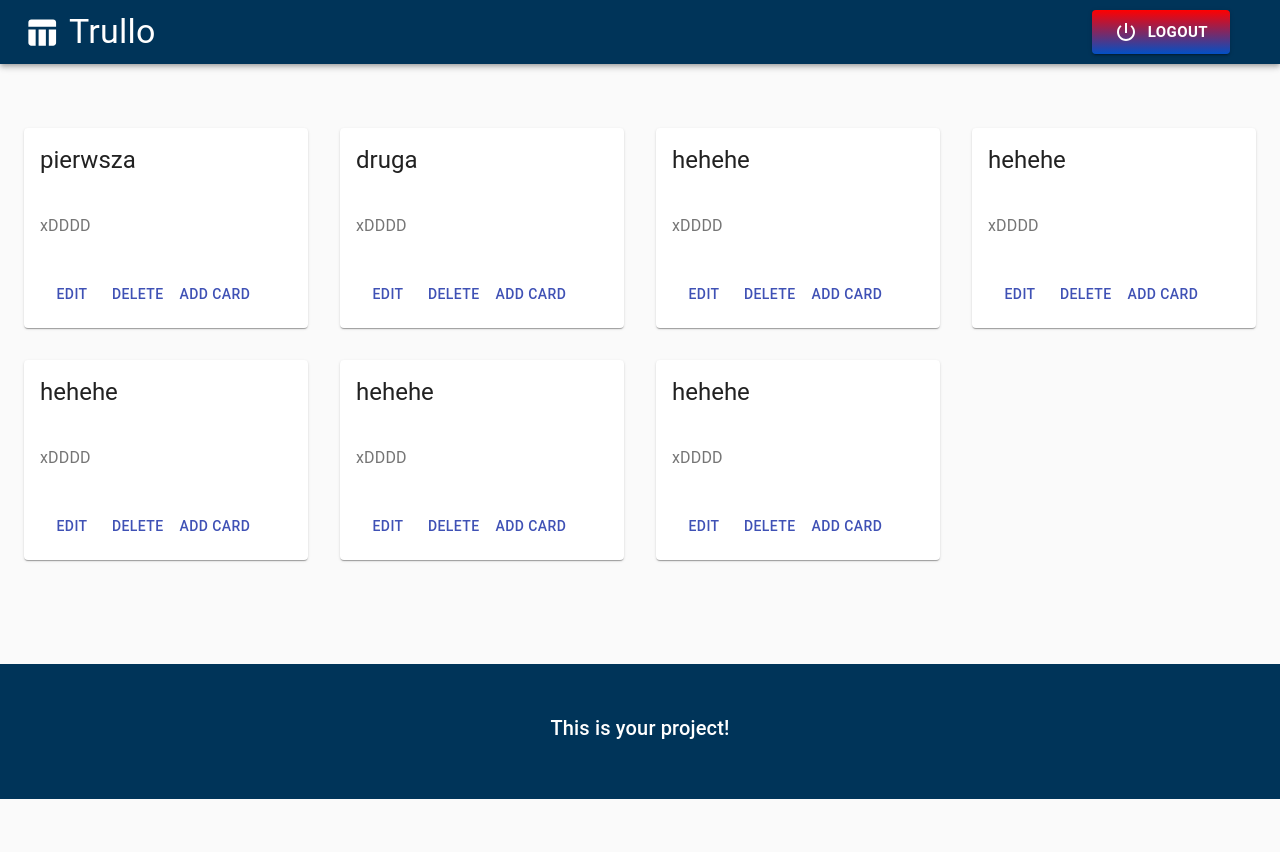
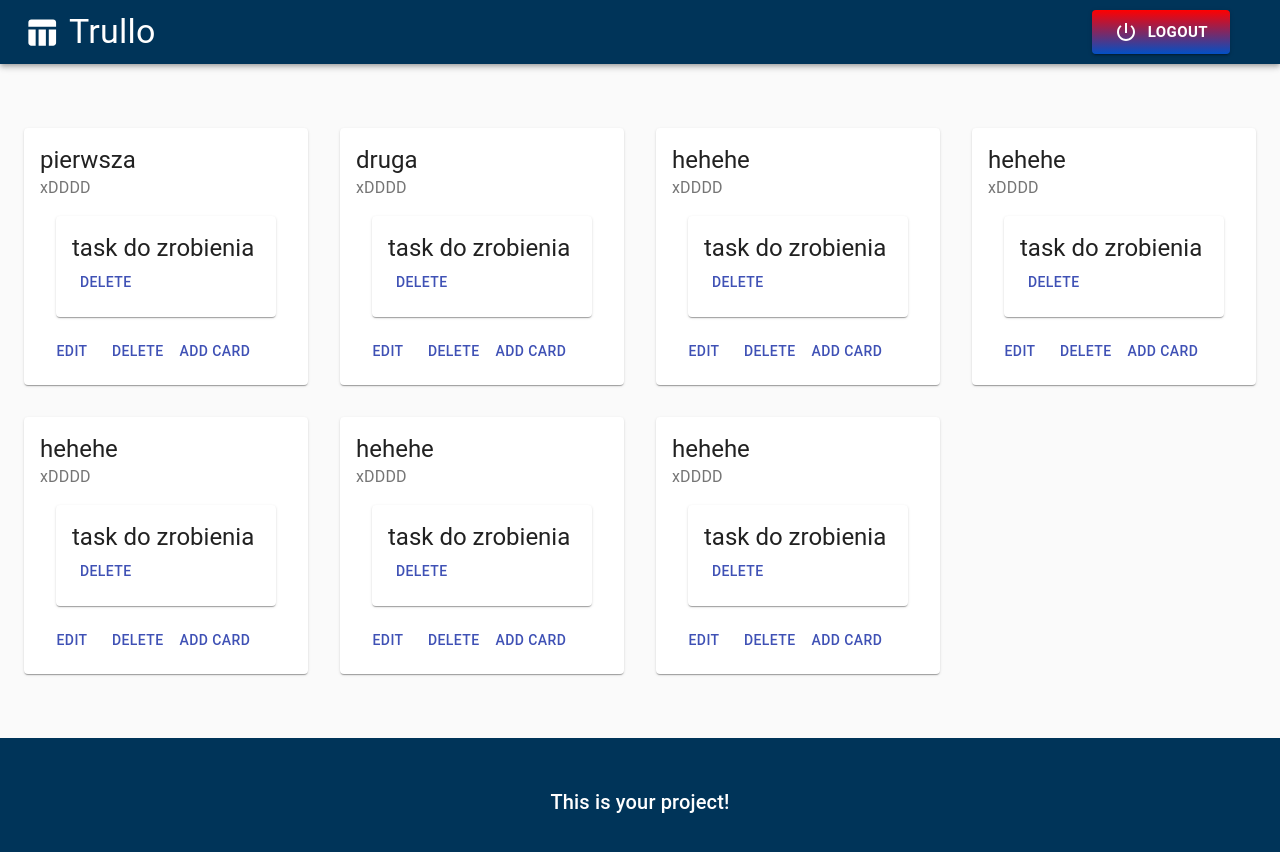
Before and after one commit to tobiaszkubiak31/web_development_lab, a React (Create React App) app in the folder frontend/: page /board/1 in a window 1280 px wide. Shown: the top 852 px of the page. Before the commit the page ends 800 px from the top, so only its background shows below. Built offline with nearby package versions, Linux system fonts and the light colour scheme; sample sign-in values are in the browser's storage.

Commit message:
card component

```diff
--- /dev/null
+++ b/frontend/src/components/board/Card.js
@@ -0,0 +1,48 @@
+import React, {useState, useEffect} from 'react';
+import Button from "@material-ui/core/Button";
+import { makeStyles } from '@material-ui/core/styles';
+import Typography from '@material-ui/core/Typography';
+import Paper from "@material-ui/core/Paper";
+import AuthService from "../../utils/service.js";
+import { useHistory } from "react-router-dom";
+
+function preventDefault(event) {
+  event.preventDefault();
+}
+
+const useStyles = makeStyles((theme) => ({
+  depositContext: {
+    flex: 1,
+  },
+  fixedHeightPaper: {
+    margin: theme.spacing(2),
+    padding: theme.spacing(2),
+    display: 'flex',
+    overflow: 'auto',
+    flexDirection: 'column',
+    minHeight: 50
+  }
+}));
+
+export default function Card(props) {
+  const classes = useStyles();
+  const history = useHistory();
+
+  return (
+    <React.Fragment>
+        <Paper className={classes.fixedHeightPaper}>
+
+        <Typography component="p" variant="h5">
+            {props.text}
+        </Typography>
+
+        <div>
+            <Button color="primary" href="#" onClick={preventDefault}>
+             Delete
+            </Button>
+        </div>
+
+        </Paper>
+    </React.Fragment>
+  );
+}
--- a/frontend/src/components/board/List.js
+++ b/frontend/src/components/board/List.js
@@ -5,6 +5,7 @@ import Typography from '@material-ui/core/Typography';
 import Paper from "@material-ui/core/Paper";
 import AuthService from "../../utils/service.js";
 import { useHistory } from "react-router-dom";
+import Card from "./Card";
 
 function preventDefault(event) {
   event.preventDefault();
@@ -32,13 +33,7 @@ export default function List(props) {
   var getCards = () => {
 
         // return mock data
-        return [{id: 1, text: "pierwsza"},
-                {id: 2, text: "druga"},
-                {id: 3, text: "hehehe"},
-                {id: 4, text: "hehehe"},
-                {id: 5, text: "hehehe"},
-                {id: 6, text: "hehehe"},
-                {id: 7, text: "hehehe"}]
+        return [{id: 1, text: "task do zrobienia"}]
 
         AuthService.getListsCards(props.id).then((response) => {
             if (response === 401) {
@@ -72,10 +67,16 @@ export default function List(props) {
         <Typography color="textSecondary" className={classes.depositContext}>
 
         </Typography>
-        <Typography color="textSecondary" className={classes.depositContext}>
+        <Typography color="textSecondary">
             xDDDD
             {/** tutaj musi być card */}
         </Typography>
+
+        {cards && cards.length > 0 ? (
+            cards.map((mappedCard) => (
+                <Card key={mappedCard.text+mappedCard.id} text={mappedCard.text} id={mappedCard.id}/>
+            ))
+            ) : (<p></p>)}
 
 
         <div>
```
